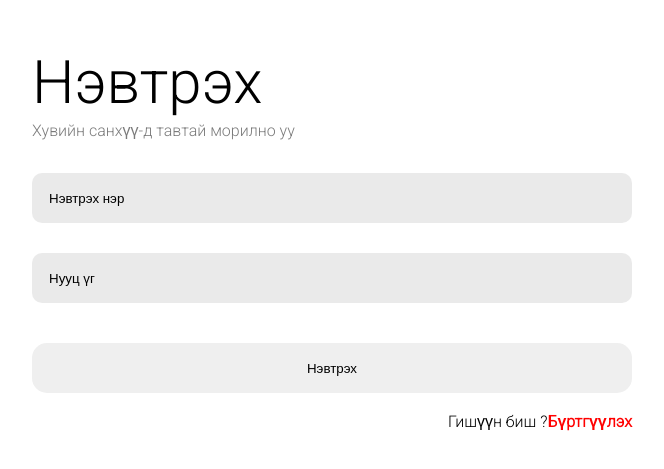
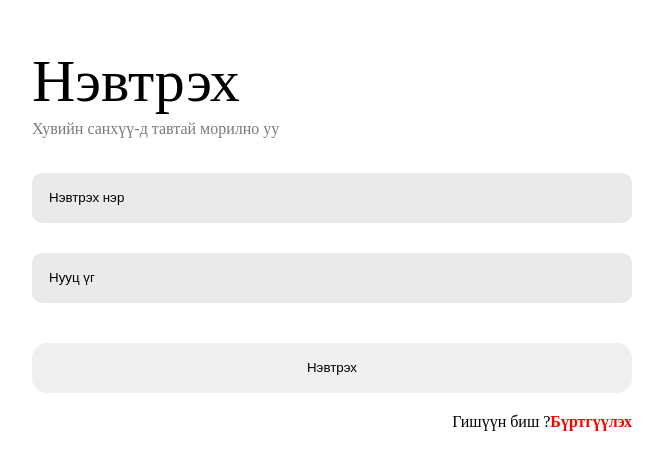
Before and after one commit to Enkjin/finalfront, a Next.js app: page /login in a window 1280 px wide. Shown: the part 153-622 px from the top of the page, without its empty margins (308-972 px from the left). Built offline with nearby package versions, Linux system fonts and the light colour scheme.

Commit message:
Update Home.module.css

```diff
--- a/styles/Home.module.css
+++ b/styles/Home.module.css
@@ -14,7 +14,7 @@
   max-width: 600px;
   width: 600px;
   height: 400px;
-  font-family: 'Roboto', sans-serif;
+  font-family: ' ER Architekt',cursive;
 
 }
 .rlogincontainer{
@@ -25,7 +25,7 @@
   max-width: 600px;
   width: 600px;
   height: 600px;
-  font-family: 'Roboto', sans-serif;
+font-family: ' ER Architekt',cursive;
 
 
 }
@@ -379,7 +379,7 @@ border: 3px dotted red;
     max-width: 400px;
     width: 400px;
     height: auto;
-    font-family: 'Roboto', sans-serif;
+font-family: ' ER Architekt',cursive;
 
 
   }
```
